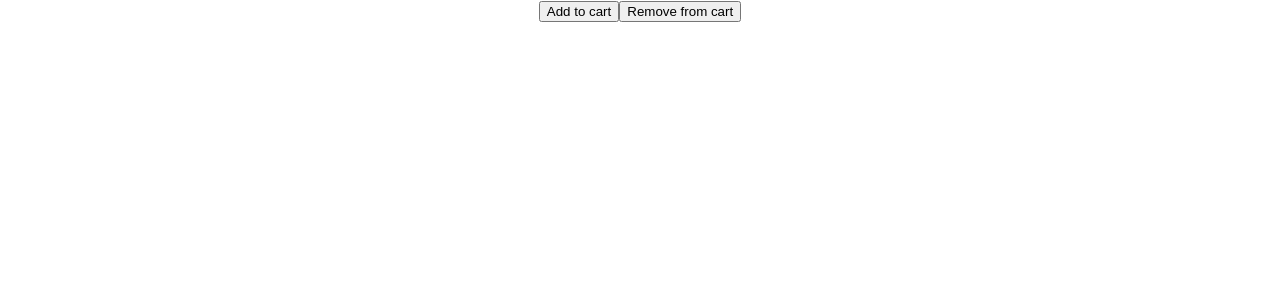
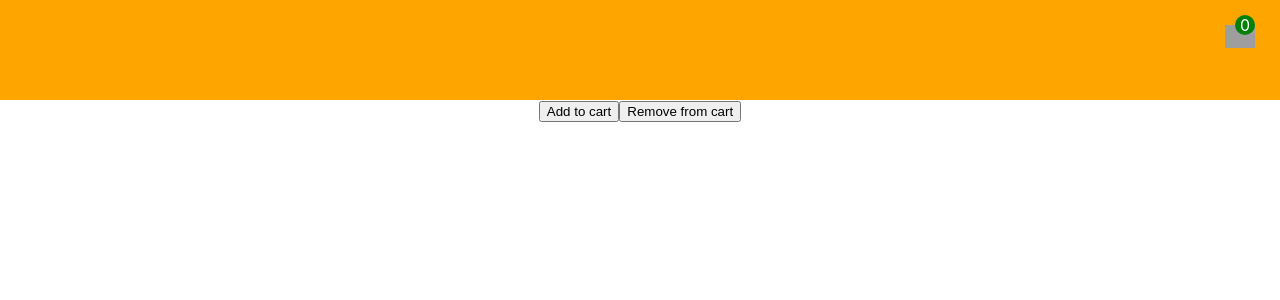
Before and after one commit to AnishMandal939/ecom-proj, a React (Create React App) app: page / in a window 1280 px wide. Shown: the top 300 px of the page. Built offline with nearby package versions, Linux system fonts and the light colour scheme; grey boxes are pictures that could not be loaded.

Commit message:
compoenent reducer, app, add to cart functionality only added

```diff
--- a/src/App.css
+++ b/src/App.css
@@ -36,3 +36,30 @@
     transform: rotate(360deg);
   }
 }
+
+
+/* for header */
+.header{
+  background-color: orange;
+  height: 100px;
+}
+.cart-div{
+  float: right;
+  margin: 25px;
+  position: relative;
+}
+.cart-div img{
+  width: 30px;
+}
+.cart-div span{
+  position: absolute;
+  z-index: 5;
+  background-color: green;
+  height: 20px;
+  width: 20px;
+  border-radius: 50%;
+  color: #fff;
+  top: -10px;
+  right: 0;
+}
+/* header end */
--- a/src/App.js
+++ b/src/App.js
@@ -1,24 +1,27 @@
 import './App.css';
 // do not import directly , to work with redux
-import { addToCart, removeFromCart } from './redux/action';
+// import { addToCart, removeFromCart } from './redux/action';
 // importing way to work with redux - using useDispatch
 
-import { useDispatch } from 'react-redux';
+// import { useDispatch } from 'react-redux';
+import Header from './components/Header';
+import Main from './components/Main';
 
 function App() {
-const dispatch = useDispatch();
-// sending data
-const product = {
-  name: 'Iphone',
-  type: 'mobile',
-  price: 11111,
-  color: 'gray'
-}
+// const dispatch = useDispatch();
+// // sending data
+// const product = {
+//   name: 'Iphone',
+//   type: 'mobile',
+//   price: 11111,
+//   color: 'gray'
+// }
   return (
     <div className="App">
-      <button onClick={() => dispatch(addToCart(product))}>Add to cart</button>
-      <button onClick={() => dispatch(removeFromCart(product))}>Remove from cart</button>
-
+      <Header />
+      {/* <button onClick={() => dispatch(addToCart(product))}>Add to cart</button>
+      <button onClick={() => dispatch(removeFromCart(product))}>Remove from cart</button> */}
+      <Main />
     </div>
   );
 }
--- /dev/null
+++ b/src/components/Header.jsx
@@ -0,0 +1,22 @@
+// using useSelector to update count of cart icon when button is called
+// useSelector needs to pass a callback function
+
+import { useSelector } from "react-redux";
+
+const Header = () =>{
+    // state is callback
+    // const result = useSelector((state) =>state)
+    const result = useSelector((state) =>state.cartData)
+
+    console.warn("redux daata in header", result);
+    return(
+        <div className="header">
+            <div className="cart-div">
+                <span>{result.length}</span>
+                <img src="https://static.vecteezy.com/system/resources/previews/004/999/463/original/shopping-cart-icon-illustration-free-vector.jpg" alt="cart image" />
+            </div>
+        </div>
+    )
+}
+
+export default Header;
--- /dev/null
+++ b/src/components/Main.jsx
@@ -0,0 +1,25 @@
+// do not import directly , to work with redux
+import { addToCart, removeFromCart } from '../redux/action';
+// importing way to work with redux - using useDispatch
+
+import { useDispatch } from 'react-redux';
+
+function Main() {
+const dispatch = useDispatch();
+// sending data
+const product = {
+  name: 'Iphone',
+  type: 'mobile',
+  price: 11111,
+  color: 'gray'
+}
+  return (
+    <div className="main">
+      <button onClick={() => dispatch(addToCart(product))}>Add to cart</button>
+      <button onClick={() => dispatch(removeFromCart(product))}>Remove from cart</button>
+
+    </div>
+  );
+}
+
+export default Main;
--- a/src/redux/reducer.js
+++ b/src/redux/reducer.js
@@ -26,14 +26,18 @@ export const cartData = (data=[], action) => {
         case ADD_TO_CART:
             // logic here, eg: addToCart
             console.warn("add to cart called", action);
-            return 1+1;
+            // return 1+1;
+            // action.data returns new data , where as ...data returns previous data by destructuring
+            return [action.data, ...data];
         case REMOVE_FROM_CART:
             // logic here, eg: addToCart
             console.warn("remove from cart called", action);
-            return 1-1;
+            // return 1-1;
+            return [action.data, ...data]
         default:
             // no case matched
-            return 'no action called';
+            // return 'no action called';
+            return data;
 
     }
 }
```
Also changed, not shown: 1 other file (tests, documents, lock files or other folders).
